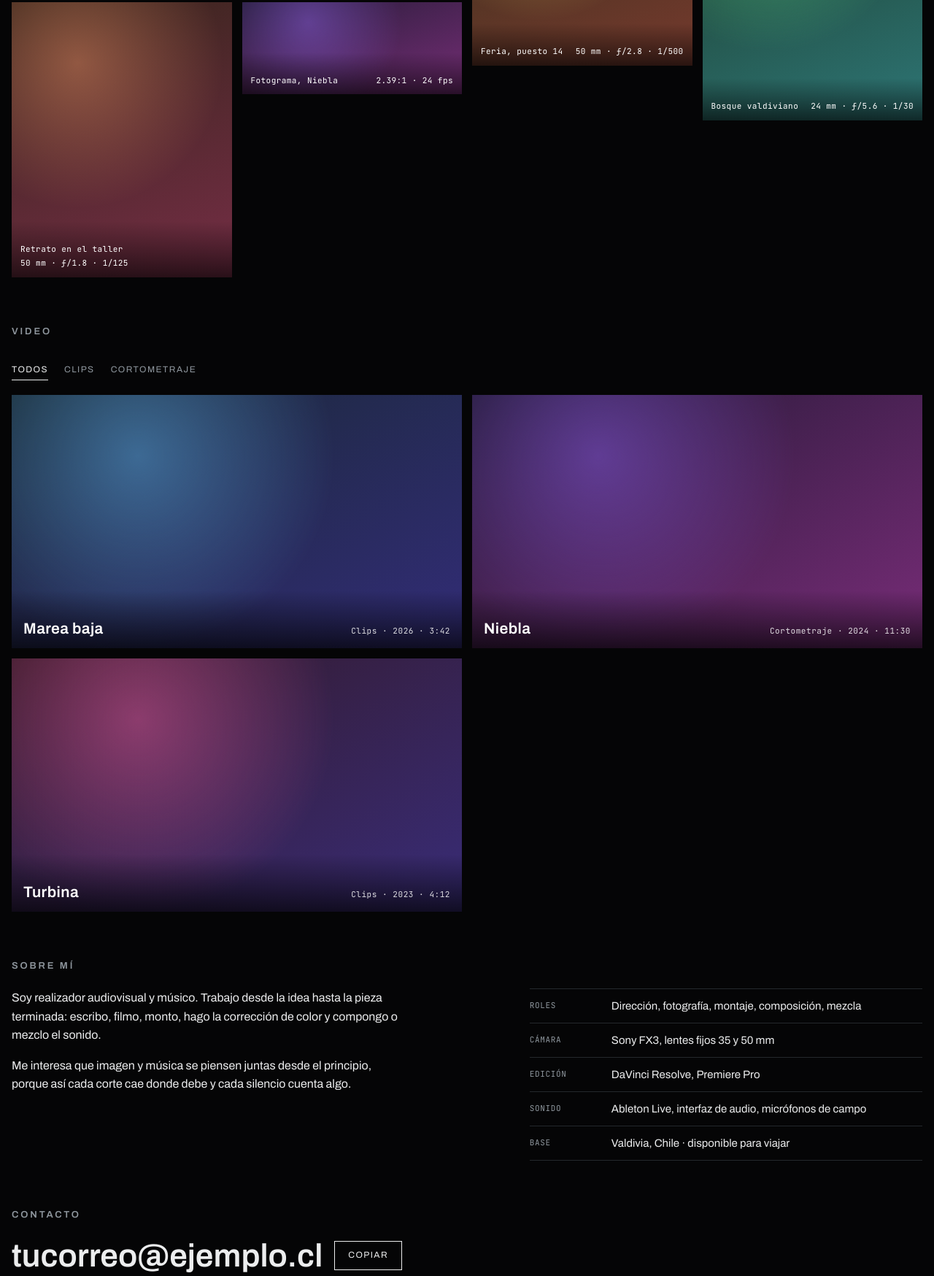
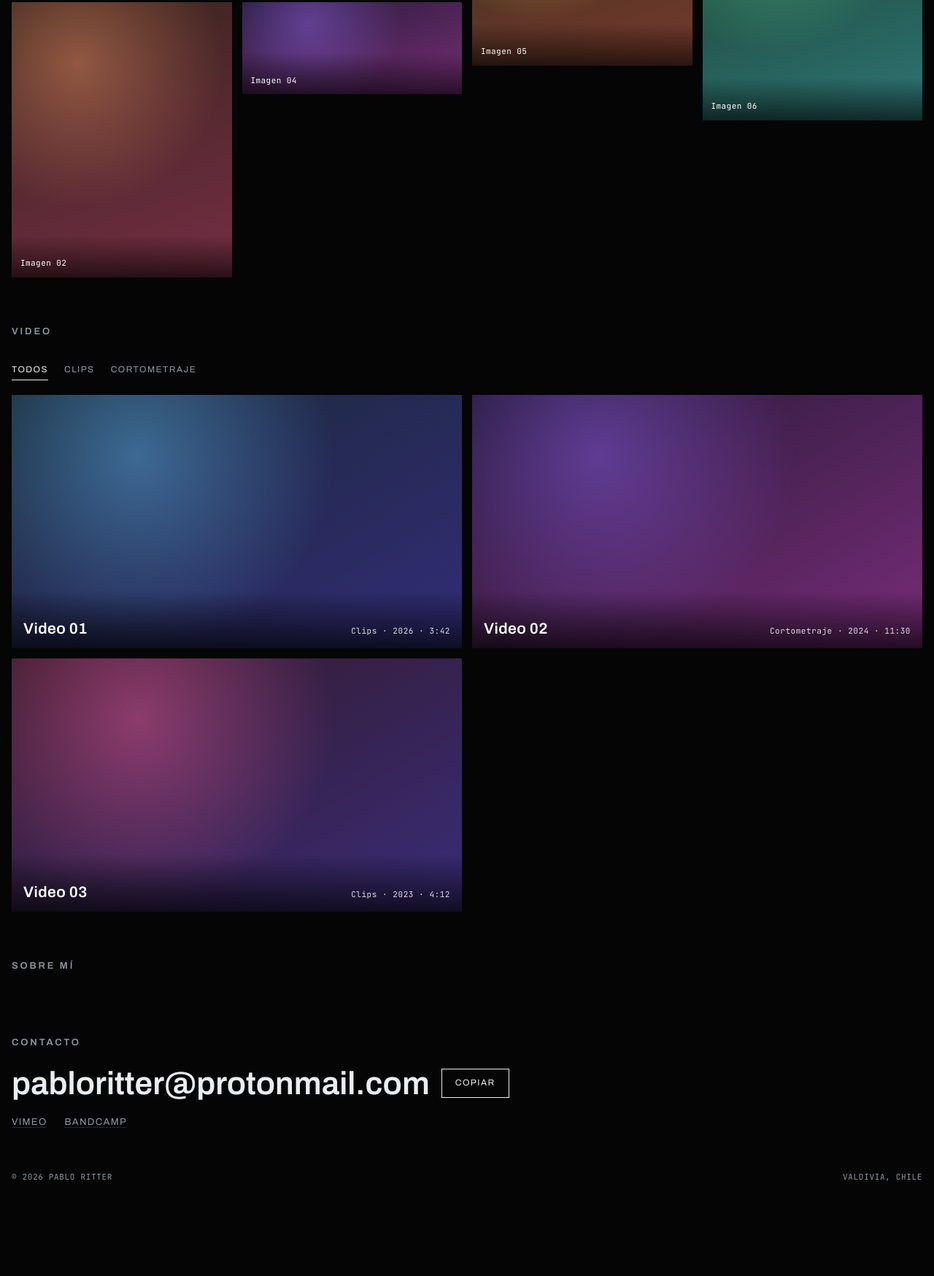
Before and after one commit to PabloritterHub/pabloritter, a plain HTML site: page index (1).html in a window 1280 px wide. Shown: the part 605-2353 px from the top of the page at 73% size. After the commit the page ends 2267 px from the top, so only its background shows below. Drawn offline with Linux system fonts and the light colour scheme.

Commit message:
Add files via upload

```diff
--- a/index (1).html
+++ b/index (1).html
@@ -239,25 +239,12 @@ footer { padding-top: 56px; display: flex; flex-wrap: wrap; justify-content: spa
 
     <section id="sobre-mi">
       <h2>Sobre mí</h2>
-      <div class="about">
-        <div>
-          <p>Soy realizador audiovisual y músico. Trabajo desde la idea hasta la pieza terminada: escribo, filmo, monto, hago la corrección de color y compongo o mezclo el sonido.</p>
-          <p>Me interesa que imagen y música se piensen juntas desde el principio, porque así cada corte cae donde debe y cada silencio cuenta algo.</p>
-        </div>
-        <dl class="spec">
-          <div><dt>Roles</dt><dd>Dirección, fotografía, montaje, composición, mezcla</dd></div>
-          <div><dt>Cámara</dt><dd>Sony FX3, lentes fijos 35 y 50 mm</dd></div>
-          <div><dt>Edición</dt><dd>DaVinci Resolve, Premiere Pro</dd></div>
-          <div><dt>Sonido</dt><dd>Ableton Live, interfaz de audio, micrófonos de campo</dd></div>
-          <div><dt>Base</dt><dd>Valdivia, Chile · disponible para viajar</dd></div>
-        </dl>
-      </div>
     </section>
 
     <section id="contacto">
       <h2>Contacto</h2>
       <div class="mail">
-        <span class="addr" id="correo">tucorreo@ejemplo.cl</span>
+        <span class="addr" id="correo">pabloritter@protonmail.com</span>
         <button class="btn" type="button" id="copiar">Copiar</button>
         <span class="mono" id="estado" role="status" aria-live="polite"></span>
       </div>
@@ -339,15 +326,15 @@ var BANDAS = [
   /* Video */
   var grilla = document.getElementById("grilla");
   var filtros = document.getElementById("filtros");
-  TRABAJOS.forEach(function (w) {
+  TRABAJOS.forEach(function (w, k) {
     var a = el("a", "still");
     a.href = w.url; a.target = "_blank"; a.rel = "noopener";
     a.setAttribute("data-cat", w.cat);
-    a.setAttribute("aria-label", w.t + ", " + w.cat + " " + w.year);
+    a.setAttribute("aria-label", "Ver " + w.cat + " " + w.year);
     var art = el("span", "art"); hues(art, w.h1, w.h2); a.appendChild(art);
     a.appendChild(el("span", "play"));
     var cap = el("span", "cap");
-    cap.appendChild(el("h3", null, w.t));
+    cap.appendChild(el("h3", null, "Video " + (k < 9 ? "0" : "") + (k + 1)));
     cap.appendChild(el("span", "meta", w.cat + " · " + w.year + " · " + w.dur));
     a.appendChild(cap);
     grilla.appendChild(a);
@@ -370,15 +357,16 @@ var BANDAS = [
 
   /* Imágenes */
   var galeria = document.getElementById("galeria");
-  FOTOS.forEach(function (p) {
+  FOTOS.forEach(function (p, k) {
+    var n = k + 1;
     var fig = el("figure", "shot");
     var img = el("span", "img");
     hues(img, p.h1, p.h2); img.style.aspectRatio = p.ar;
-    img.setAttribute("role", "img"); img.setAttribute("aria-label", p.t);
+    var nombre = "Imagen " + (n < 10 ? "0" : "") + n;
+    img.setAttribute("role", "img"); img.setAttribute("aria-label", nombre);
     fig.appendChild(img);
     var cap = el("figcaption");
-    cap.appendChild(el("span", null, p.t));
-    cap.appendChild(el("span", null, p.info));
+    cap.appendChild(el("span", null, nombre));
     fig.appendChild(cap);
     galeria.appendChild(fig);
   });
```
